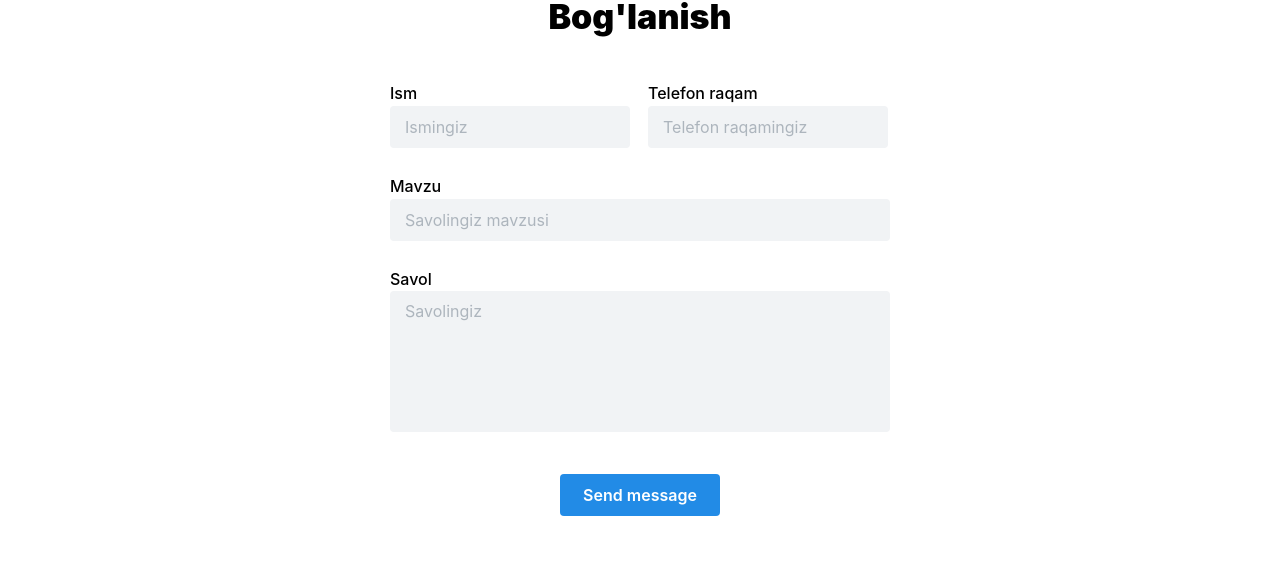
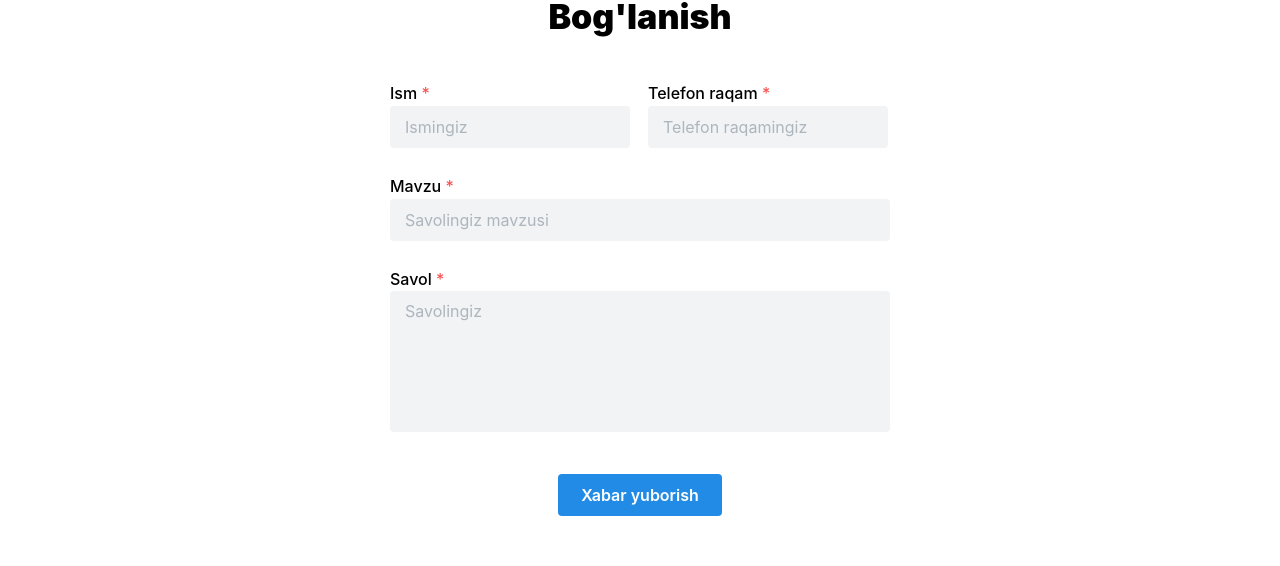
Before and after one commit to Yokubjanovichh/tilshunos-app, a React (Vite) app: page /boglanish in a window 1280 px wide. Shown: the part 183-749 px from the top of the page. Built offline with nearby package versions, Linux system fonts and the light colour scheme.

Commit message:
end bog'lannish page

```diff
--- a/src/App.jsx
+++ b/src/App.jsx
@@ -8,6 +8,7 @@ import Boglanish from "./features/boglanish/Boglanish";
 import BizHaqimizda from "./features/biz-haqimizda/BizHaqimizda";
 import DasturHaqida from "./features/dastur-haqida/DasturHaqida";
 import AppLayOut from "./ui/AppLayOut";
+import Error from "./ui/Error";
 import "@mantine/core/styles.css";
 
 const router = createBrowserRouter([
@@ -22,16 +23,19 @@ const router = createBrowserRouter([
         path: "/yuklama",
         element: <Yuklama />,
         loader: loaderYuklama,
+        errorElement: <Error />,
       },
       {
         path: "/kumakchi",
         element: <Kumakchi />,
         loader: loaderKumakchi,
+        errorElement: <Error />,
       },
       {
         path: "/boglovchi",
         element: <Boglovchi />,
         loader: loaderBoglovchi,
+        errorElement: <Error />,
       },
       {
         path: "/boglanish",
@@ -48,6 +52,7 @@ const router = createBrowserRouter([
       {
         path: "/boglanish",
         element: <Boglanish />,
+        errorElement: <Error />,
       },
     ],
   },
--- a/src/features/biz-haqimizda/BizHaqimizda.jsx
+++ b/src/features/biz-haqimizda/BizHaqimizda.jsx
@@ -8,18 +8,19 @@ export default function BizHaqimizda() {
       <Text size="xl" style={{ textAlign: "justify" }}>
         &nbsp;&nbsp;Ushbu{" "}
         <b>
-          “<Link to="https://auxwords.uz/index.html">auxwords.uz</Link>”
+          <Link to="https://auxwords.uz/index.html">auxwords.uz</Link>
         </b>
-        deb nomlangan platforma 2024-yil …-yanvar kuni yaratildi.O’zbek tili yordamchi so’zlarining ushbu elektron bazasidan filologik tadqiqotlar olib boruvchi til mutaxassislari, oliy ta’limda tahsil oluvchi talabalar, ona tili va adabiyot fani o’qituvchilari va, qolaversa, o’zbek tili bilan qiziquvchi keng o’quvchilar ommasi ham foydalanishlari
-        mumkin. Ushbu bazani tayyorlashda bir necha yillik ilmiy izlanishlar asosida yaratilgan o’quv-lingvistik lug’atlar, O’TIL(o’zbek tilining izohli lug’ati) va tadqiqot ishlariga tayanildi. Bazada keltirilgan namunalar turli janrdagi ilmiy, rasmiy va badiiy matnlardan olindi. Bu dasturiy ta’minot o’zbek tilidagi yordamchi so’zlar yuzasidan
+        deb nomlangan platforma 2024-yil …-yanvar kuni yaratildi. O’zbek tili yordamchi so’zlarining ushbu elektron bazasidan filologik tadqiqotlar olib boruvchi til mutaxassislari, oliy ta’limda tahsil oluvchi talabalar, ona tili va adabiyot fani o’qituvchilari va, qolaversa, o’zbek tili bilan qiziquvchi keng o’quvchilar ommasi ham foydalanishlari
+        mumkin. Ushbu bazani tayyorlashda bir necha yillik ilmiy izlanishlar asosida yaratilgan o’quv-lingvistik lug’atlar, O’TIL (o’zbek tilining izohli lug’ati) va tadqiqot ishlariga tayanildi. Bazada keltirilgan namunalar turli janrdagi ilmiy, rasmiy va badiiy matnlardan olindi. Bu dasturiy ta’minot o’zbek tilidagi yordamchi so’zlar yuzasidan
         qilingan ilmiy izlanishlar asosida to’plangan so’zlarning elektron lug’atidir. Bazadan foydalanish tartibi …
       </Text>
       <Text size="xl" style={{ textAlign: "justify" }}>
         &nbsp;&nbsp;Ushbu platformada o’zbek tilidagi 4…. ta yordamchi so’z berilib, ularning sof va vazifadoshligi, uslubiy xoslanishi, ma’no turlari, tegi va qaysi so’z turkumidan yordamchi so’zga o’tganligi haqidagi ma’lumotlar kiritilgan. Har bir yordamchi so’z ishtirokidagi gaplar namuna sifatida keltirilgan.
       </Text>
-      <Text size="xl" style={{ textAlign: "center" }}>
-        <Title order={2}>Dasturning huquqiy asoslari </Title>“<Link to="https://auxwords.uz/index.html">Auxwords.uz</Link>” dasturi …..guvohnoma bilan tasdiqlangan.
-      </Text>
+      <Title style={{ textAlign: "center" }} order={2}>
+        Dasturning huquqiy asoslari
+      </Title>{" "}
+      "Auxwords.uz" dasturi guvohnoma bilan tasdiqlangan.
       <Text style={{ fontStyle: "italic" }} size="xl">
         Taklif va munosabatlar uchun biz bilan bog’laning.
       </Text>
--- a/src/features/boglanish/Boglanish.jsx
+++ b/src/features/boglanish/Boglanish.jsx
@@ -1,8 +1,7 @@
 import React, { useState } from "react";
-import { Container, Title, TextInput, Textarea, SimpleGrid, Group, Button } from "@mantine/core";
-import { useForm } from "@mantine/form"; // <-- 1. Tegishli paket nomi to'g'rilandi
+import { Container, Title, TextInput, Textarea, SimpleGrid, Group, Button, Notification } from "@mantine/core";
 
-const YOUR_CHAT_ID = "https://t.me/+1VCNKf-ZrkUyY2Ey";
+const YOUR_CHAT_ID = -1002114577604;
 const YOUR_BOT_TOKEN = "6301042909:AAEbE5V7Jt1LSLyBygBRQtIAjCwmFIp60ZE";
 
 export default function Boglanish() {
@@ -10,14 +9,18 @@ export default function Boglanish() {
   const [phone, setPhone] = useState("");
   const [message, setMessage] = useState("");
   const [subject, setSubject] = useState("");
+  const [disabled, setDisabled] = useState(false);
+  const [notification, setNotification] = useState(false);
 
   function handleSubmit(event) {
     event.preventDefault();
-    console.log("ishlayabdi");
-
+    setDisabled(true);
     const requestBody = {
       chat_id: YOUR_CHAT_ID,
-      text: `Yangi xabar:\nIsm: ${name}\nTelefon: ${phone}\nMavzu:${subject}\nXabar: ${message}`,
+      text: `Yangi xabar:\nIsm: ${name}
+      \nTelefon: ${phone}
+      \nMavzu: ${subject}
+      \nXabar: ${message}`,
     };
 
     fetch(`https://api.telegram.org/bot${YOUR_BOT_TOKEN}/sendMessage`, {
@@ -39,47 +42,41 @@ export default function Boglanish() {
         setPhone("");
         setMessage("");
         setSubject("");
+        setDisabled(false);
+        setNotification(true);
+        setTimeout(() => {
+          setNotification(false);
+        }, 2000);
       })
       .catch((error) => {
         console.error("Xatolik yuz berdi:", error);
       });
   }
 
-  const form = useForm({
-    initialValues: {
-      name: "",
-      email: "",
-      subject: "",
-      message: "",
-    },
-    validate: {
-      name: (value) => value.trim().length < 2,
-      email: (value) => !/^\S+@\S+$/.test(value),
-      subject: (value) => value.trim().length === 0,
-    },
-  });
-
   return (
-    <form onSubmit={form.onSubmit(() => handleSubmit())}>
+    <>
+      <form onSubmit={handleSubmit}>
         <Container size="xl" style={{ width: "500px", display: "flex", flexDirection: "column", gap: "10px", justifyContent: "center", alignItems: "center" }}>
           <Title order={2} size="h1" style={{ fontFamily: "Greycliff CF, var(--mantine-font-family)" }} fw={900} ta="center">
             Bog'lanish
           </Title>
 
           <SimpleGrid style={{ width: "500px" }} cols={{ base: 1, sm: 2 }} mt="xl">
-          <TextInput onChange={(e) => setName(e.target.value)} size="md" style={{ width: "240px" }} label="Ism" placeholder="Ismingiz" name="name" variant="filled" {...form.getInputProps("name")} />
-          <TextInput onChange={(e) => setPhone(e.target.value)} size="md" style={{ width: "240px" }} label="Telefon raqam" placeholder="Telefon raqamingiz" name="number" variant="filled" {...form.getInputProps("number")} />
+            <TextInput required type="text" value={name} onChange={(e) => setName(e.target.value)} size="md" style={{ width: "240px" }} label="Ism" placeholder="Ismingiz" name="name" variant="filled" />
+            <TextInput required type="number" value={phone} onChange={(e) => setPhone(e.target.value)} size="md" style={{ width: "240px" }} label="Telefon raqam" placeholder="Telefon raqamingiz" name="number" variant="filled" />
           </SimpleGrid>
 
-        <TextInput onChange={(e) => setSubject(e.target.value)} size="md" style={{ width: "500px" }} label="Mavzu" placeholder="Savolingiz mavzusi" mt="md" name="mavzu" variant="filled" {...form.getInputProps("mavzu")} />
-        <Textarea onChange={(e) => setMessage(e.target.value)} style={{ width: "500px" }} size="md" width="xl" mt="md" label="Savol" placeholder="Savolingiz" maxRows={10} minRows={5} autosize name="message" variant="filled" {...form.getInputProps("message")} />
+          <TextInput required type="text" value={subject} onChange={(e) => setSubject(e.target.value)} size="md" style={{ width: "500px" }} label="Mavzu" placeholder="Savolingiz mavzusi" mt="md" name="mavzu" variant="filled" />
+          <Textarea type="text" required value={message} onChange={(e) => setMessage(e.target.value)} style={{ width: "500px" }} size="md" width="xl" mt="md" label="Savol" placeholder="Savolingiz" maxRows={10} minRows={5} autosize name="message" variant="filled" />
 
           <Group justify="center" mt="xl">
-          <Button type="submit" size="md">
-            Send message
+            <Button disabled={disabled} type="submit" size="md">
+              Xabar yuborish
             </Button>
           </Group>
         </Container>
       </form>
+      {notification && <Notification style={{ display: "inline-block" }} withCloseButton={false} withBorder title="Xabaringiz muvaffaqiyatli jo‘natildi" />}
+    </>
   );
 }
--- a/src/ui/Error.jsx
+++ b/src/ui/Error.jsx
@@ -1,3 +1,16 @@
-export default function Error() {
-  return <div>Error</div>;
+import { useRouteError } from "react-router-dom";
+import LinkButton from "./Link";
+
+function NotFound() {
+  const error = useRouteError();
+
+  return (
+    <div>
+      <h1>Something went wrong 😢</h1>
+      <p>{error.data || error.message}</p>
+      <LinkButton to="-1">&larr; Go back</LinkButton>
+    </div>
+  );
 }
+
+export default NotFound;
--- /dev/null
+++ b/src/ui/Link.jsx
@@ -0,0 +1,16 @@
+import { Link, useNavigate } from "react-router-dom";
+export default function LinkButton({ children, to }) {
+  const navigate = useNavigate();
+  const className = "text-sm text-blue-500 hover:text-blue-700";
+  if (to === "-1")
+    return (
+      <button className={className} onClick={() => navigate(-1)}>
+        {children}
+      </button>
+    );
+  return (
+    <Link className={className} to={to}>
+      {children}
+    </Link>
+  );
+}
```
Also changed, not shown: src/features/dastur-haqida/DasturHaqida.jsx (+8 -7 lines). Lines whose indentation alone changed are shown as unchanged.
